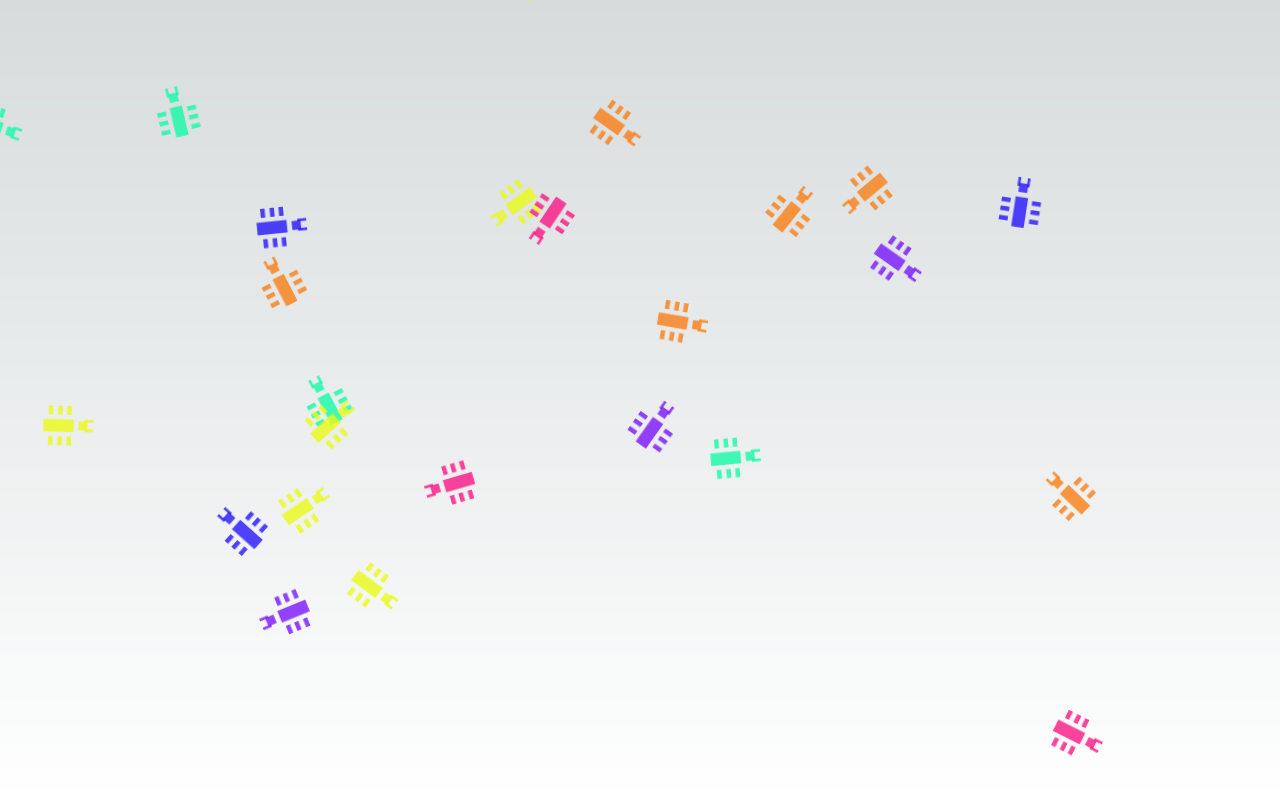
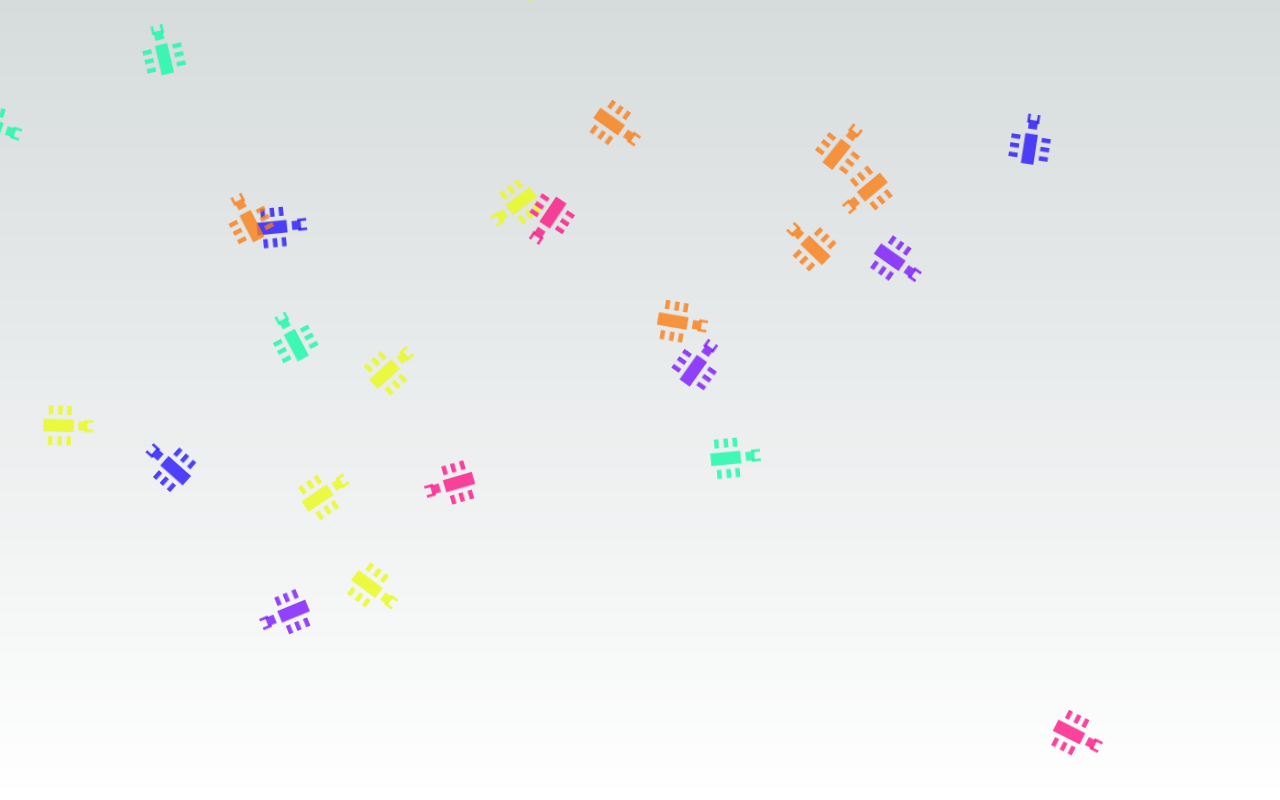
Before and after one commit to Mod-Creative-Lab/Mod-Creative-Lab-Website, a Next.js app: page / in a window 1280 px wide. Shown: the top 800 px of the page. Built offline with nearby package versions, Linux system fonts and the light colour scheme.

Commit message:
change devide bound

```diff
--- a/src/Components/Mod.tsx
+++ b/src/Components/Mod.tsx
@@ -53,9 +53,9 @@ export default function Mod({ color, size }: Props) {
     if (elementRef.current != null && !hasHitBound && !hasClicked) {
       const rect = elementRef.current.getBoundingClientRect();
       if (
-        rect.top >= window.innerHeight / 1.1 ||
+        rect.top >= window.innerHeight / 1.15 ||
         rect.bottom <= 0 ||
-        rect.left >= window.innerWidth / 1.03 ||
+        rect.left >= window.innerWidth / 1.15 ||
         rect.right <= 0
       ) {
         setHasHitBound(true);
```
